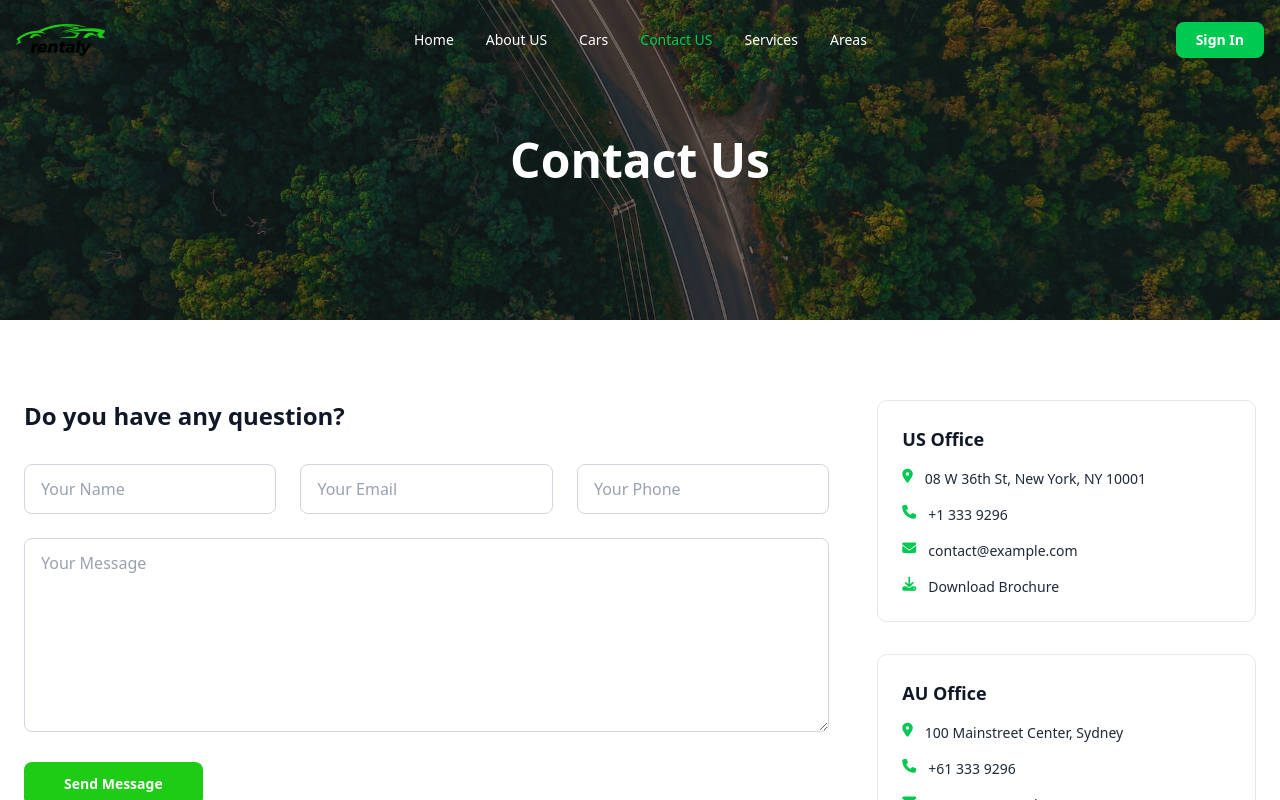
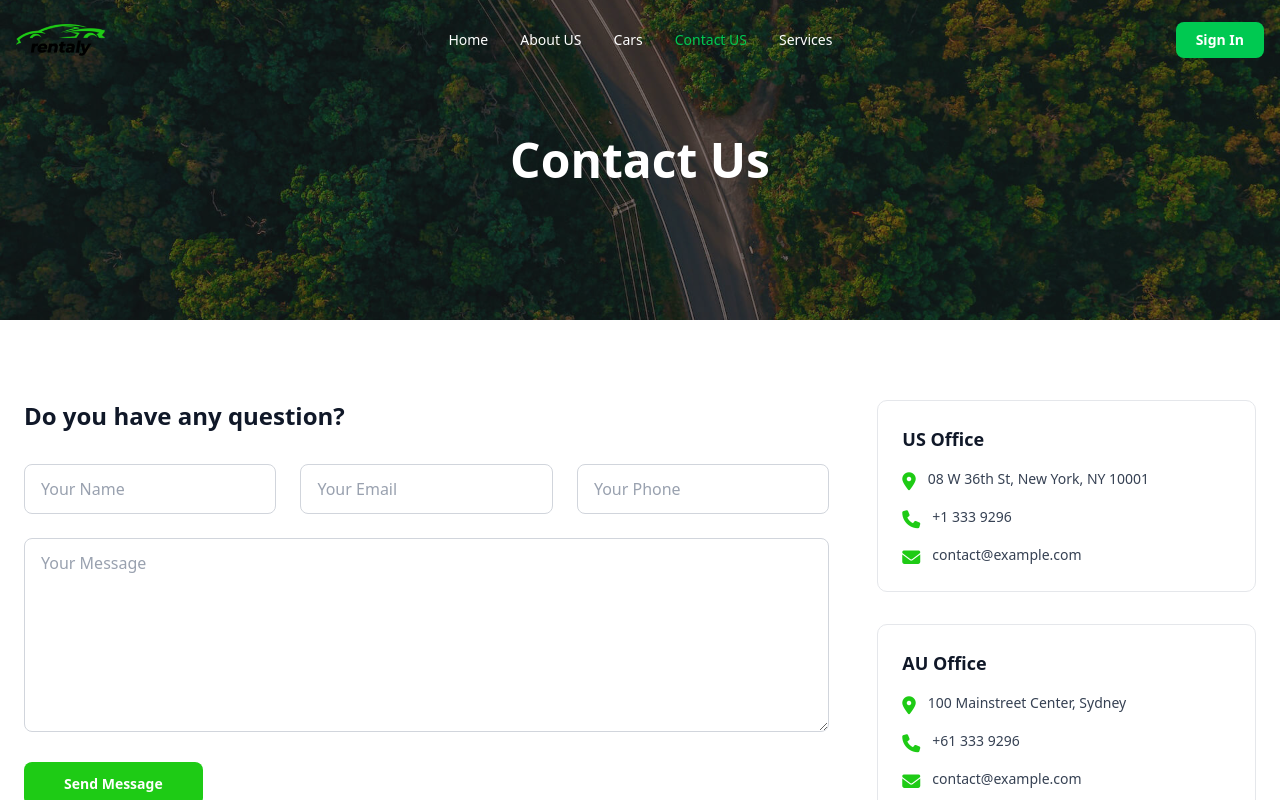
Before and after one commit to Hamzafarooq787/car-rental-app, a Next.js app: page /contact-us in a window 1280 px wide. Shown: the top 800 px of the page. Built offline with nearby package versions, Linux system fonts and the light colour scheme.

Commit message:
Updated contact page and backend; removed 'Sign In' & 'Areas' links from Header

```diff
--- /dev/null
+++ b/app/api/contact/route.ts
@@ -0,0 +1,28 @@
+import { Resend } from "resend";
+import { NextResponse } from "next/server";
+
+const resend = new Resend(process.env.RESEND_API_KEY);
+
+export async function POST(req: Request) {
+    try {
+        const { name, email, phone, message } = await req.json();
+
+        await resend.emails.send({
+            from: "Noor <no-reply@yourdomain.com>",  // verified sender
+            to: ["noorulainkashmiri00@gmail.com"],   // Inbox target
+            subject: "New Contact Message",
+            html: `
+    <h2>New Contact Message</h2>
+    <p><strong>Name:</strong> ${name}</p>
+    <p><strong>Email:</strong> ${email}</p>
+    <p><strong>Phone:</strong> ${phone}</p>
+    <p><strong>Message:</strong> ${message}</p>
+  `,
+        });
+
+        return NextResponse.json({ success: true });
+    } catch (error) {
+        console.error(error);
+        return NextResponse.json({ success: false }, { status: 500 });
+    }
+}
--- a/app/contact-us/page.tsx
+++ b/app/contact-us/page.tsx
@@ -1,12 +1,43 @@
-// app/contact-us/page.tsx
+"use client";
+
 import Footer from "@/components/Footer";
 import Header from "@/components/Header";
-import React from "react";
+import React, { useState } from "react";
 
 const ContactPage: React.FC = () => {
+  const [form, setForm] = useState({
+    name: "",
+    email: "",
+    phone: "",
+    message: "",
+  });
+
+  const [loading, setLoading] = useState(false);
+
+  const handleSubmit = async (e: React.FormEvent) => {
+    e.preventDefault();
+    setLoading(true);
+
+    const res = await fetch("/api/contact", {
+      method: "POST",
+      headers: { "Content-Type": "application/json" },
+      body: JSON.stringify(form),
+    });
+
+    setLoading(false);
+
+    if (res.ok) {
+      alert("Message sent successfully ✅");
+      setForm({ name: "", email: "", phone: "", message: "" });
+    } else {
+      alert("Something went wrong ❌");
+    }
+  };
+
   return (
     <>
       <Header />
+
       {/* SUBHEADER */}
       <section
         className="relative h-[320px] flex items-center justify-center"
@@ -31,93 +62,103 @@
               Do you have any question?
             </h2>
 
-            <form className="space-y-6">
+            <form className="space-y-6" onSubmit={handleSubmit}>
               <div className="grid grid-cols-1 md:grid-cols-3 gap-6">
                 <input
                   type="text"
                   placeholder="Your Name"
-                  className="w-full border border-gray-300 rounded-md px-4 py-3 text-gray-600 placeholder-gray-400 focus:text-black focus:outline-none"
+                  value={form.name}
+                  onChange={(e) => setForm({ ...form, name: e.target.value })}
+                  className="w-full border border-gray-300 rounded-md px-4 py-3
+                             text-gray-700 placeholder-gray-400
+                             focus:outline-none focus:ring-2 focus:ring-[#1ecb15]
+                             focus:text-gray-900"
+                  required
                 />
+
                 <input
                   type="email"
                   placeholder="Your Email"
-                  className="w-full border border-gray-300 rounded-md px-4 py-3 text-gray-600 placeholder-gray-400 focus:text-black focus:outline-none"
+                  value={form.email}
+                  onChange={(e) => setForm({ ...form, email: e.target.value })}
+                  className="w-full border border-gray-300 rounded-md px-4 py-3
+                             text-gray-700 placeholder-gray-400
+                             focus:outline-none focus:ring-2 focus:ring-[#1ecb15]
+                             focus:text-gray-900"
+                  required
                 />
+
                 <input
                   type="text"
                   placeholder="Your Phone"
-                  className="w-full border border-gray-300 rounded-md px-4 py-3 text-gray-600 placeholder-gray-400 focus:text-black focus:outline-none"
+                  value={form.phone}
+                  onChange={(e) => setForm({ ...form, phone: e.target.value })}
+                  className="w-full border border-gray-300 rounded-md px-4 py-3
+                             text-gray-700 placeholder-gray-400
+                             focus:outline-none focus:ring-2 focus:ring-[#1ecb15]
+                             focus:text-gray-900"
                 />
               </div>
 
               <textarea
+                rows={7}
                 placeholder="Your Message"
-                rows={7}
-                className="w-full border border-gray-300 rounded-md px-4 py-3 text-gray-600 placeholder-gray-400 focus:text-black focus:outline-none"
+                value={form.message}
+                onChange={(e) => setForm({ ...form, message: e.target.value })}
+                className="w-full border border-gray-300 rounded-md px-4 py-3
+                           text-gray-700 placeholder-gray-400
+                           focus:outline-none focus:ring-2 focus:ring-[#1ecb15]
+                           focus:text-gray-900"
+                required
               />
 
               <button
                 type="submit"
-                className="bg-[#1ecb15] text-white px-10 py-3 rounded-md font-semibold text-sm"
+                disabled={loading}
+                className="bg-[#1ecb15] text-white px-10 py-3 rounded-md font-semibold text-sm hover:bg-green-600 transition"
               >
-                Send Message
+                {loading ? "Sending..." : "Send Message"}
               </button>
             </form>
           </div>
 
           {/* RIGHT INFO */}
-          <div className="space-y-8">
-
-            {/* US OFFICE */}
+          <div className="space-y-8 text-gray-700">
             <div className="border border-gray-200 rounded-lg p-6">
-              <h4 className="text-lg font-semibold text-gray-900 mb-4">
-                US Office
-              </h4>
+              <h4 className="text-lg font-semibold text-gray-900 mb-4">US Office</h4>
               <ul className="space-y-4 text-sm">
-                <li className="flex gap-3 text-gray-800">
-                  <i className="fa-solid fa-location-dot text-green-500" />
+                <li className="flex gap-3 items-start">
+                  <i className="fa-solid fa-location-dot text-[#1ecb15] text-lg mt-1" />
                   08 W 36th St, New York, NY 10001
                 </li>
-                <li className="flex gap-3 text-gray-800">
-                  <i className="fa-solid fa-phone text-green-500" />
+                <li className="flex gap-3 items-start">
+                  <i className="fa-solid fa-phone text-[#1ecb15] text-lg mt-1" />
                   +1 333 9296
                 </li>
-                <li className="flex gap-3 text-gray-800">
-                  <i className="fa-solid fa-envelope text-green-500" />
+                <li className="flex gap-3 items-start">
+                  <i className="fa-solid fa-envelope text-[#1ecb15] text-lg mt-1" />
                   contact@example.com
-                </li>
-                <li className="flex gap-3 text-gray-800">
-                  <i className="fa-solid fa-download text-green-500" />
-                  Download Brochure
                 </li>
               </ul>
             </div>
 
-            {/* AU OFFICE */}
             <div className="border border-gray-200 rounded-lg p-6">
-              <h4 className="text-lg font-semibold text-gray-900 mb-4">
-                AU Office
-              </h4>
+              <h4 className="text-lg font-semibold text-gray-900 mb-4">AU Office</h4>
               <ul className="space-y-4 text-sm">
-                <li className="flex gap-3 text-gray-800">
-                  <i className="fa-solid fa-location-dot text-green-500" />
+                <li className="flex gap-3 items-start">
+                  <i className="fa-solid fa-location-dot text-[#1ecb15] text-lg mt-1" />
                   100 Mainstreet Center, Sydney
                 </li>
-                <li className="flex gap-3 text-gray-800">
-                  <i className="fa-solid fa-phone text-green-500" />
+                <li className="flex gap-3 items-start">
+                  <i className="fa-solid fa-phone text-[#1ecb15] text-lg mt-1" />
                   +61 333 9296
                 </li>
-                <li className="flex gap-3 text-gray-800">
-                  <i className="fa-solid fa-envelope text-green-500" />
+                <li className="flex gap-3 items-start">
+                  <i className="fa-solid fa-envelope text-[#1ecb15] text-lg mt-1" />
                   contact@example.com
-                </li>
-                <li className="flex gap-3 text-gray-800">
-                  <i className="fa-solid fa-download text-green-500" />
-                  Download Brochure
                 </li>
               </ul>
             </div>
-
           </div>
         </div>
       </section>
--- a/components/Header.tsx
+++ b/components/Header.tsx
@@ -23,7 +23,6 @@
     { name: "Cars", path: "/cars" },
     { name: "Contact US", path: "/contact-us" },
     { name: "Services", path: "/services" },
-    { name: "Areas", path: "/areas" },
   ];
 
   return (
@@ -101,17 +100,7 @@
                 {item.name}
               </Link>
             ))}
-            <Link
-              href="/signin"
-              className={`mt-2 px-4 py-2 rounded-md text-sm font-semibold text-center transition ${
-                pathname === "/signin"
-                  ? "bg-green-600 text-white"
-                  : "bg-green-500 text-white hover:bg-green-600"
-              }`}
-              onClick={() => setMenuOpen(false)}
-            >
-              Sign In
-            </Link>
+
           </div>
         </div>
       )}
--- a/package.json
+++ b/package.json
@@ -18,6 +18,7 @@
     "next": "16.1.1",
     "react": "19.2.3",
     "react-dom": "19.2.3",
+    "resend": "^6.6.0",
     "tailwind-merge": "^3.4.0",
     "tailwindcss-animate": "^1.0.7",
     "tw-animate-css": "^1.4.0"
```
Also changed, not shown: 1 other file (tests, documents, lock files or other folders).
